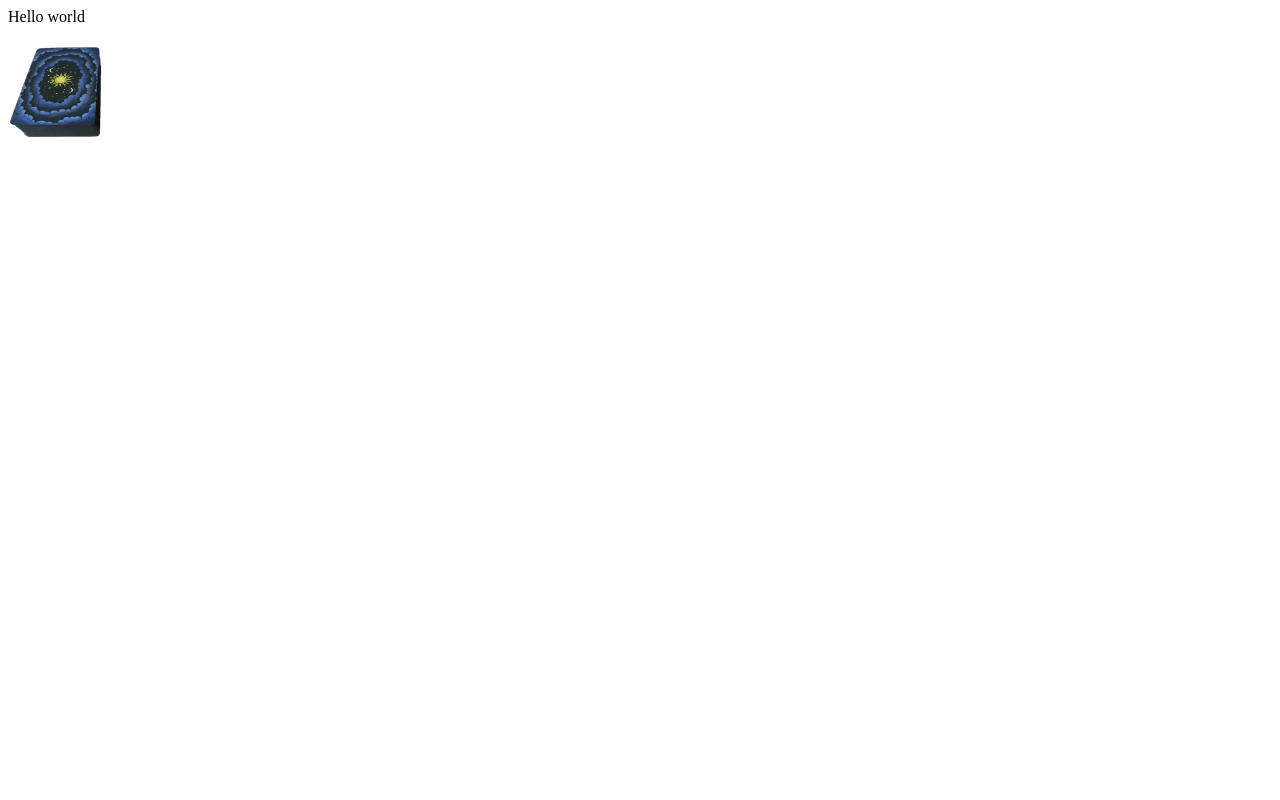
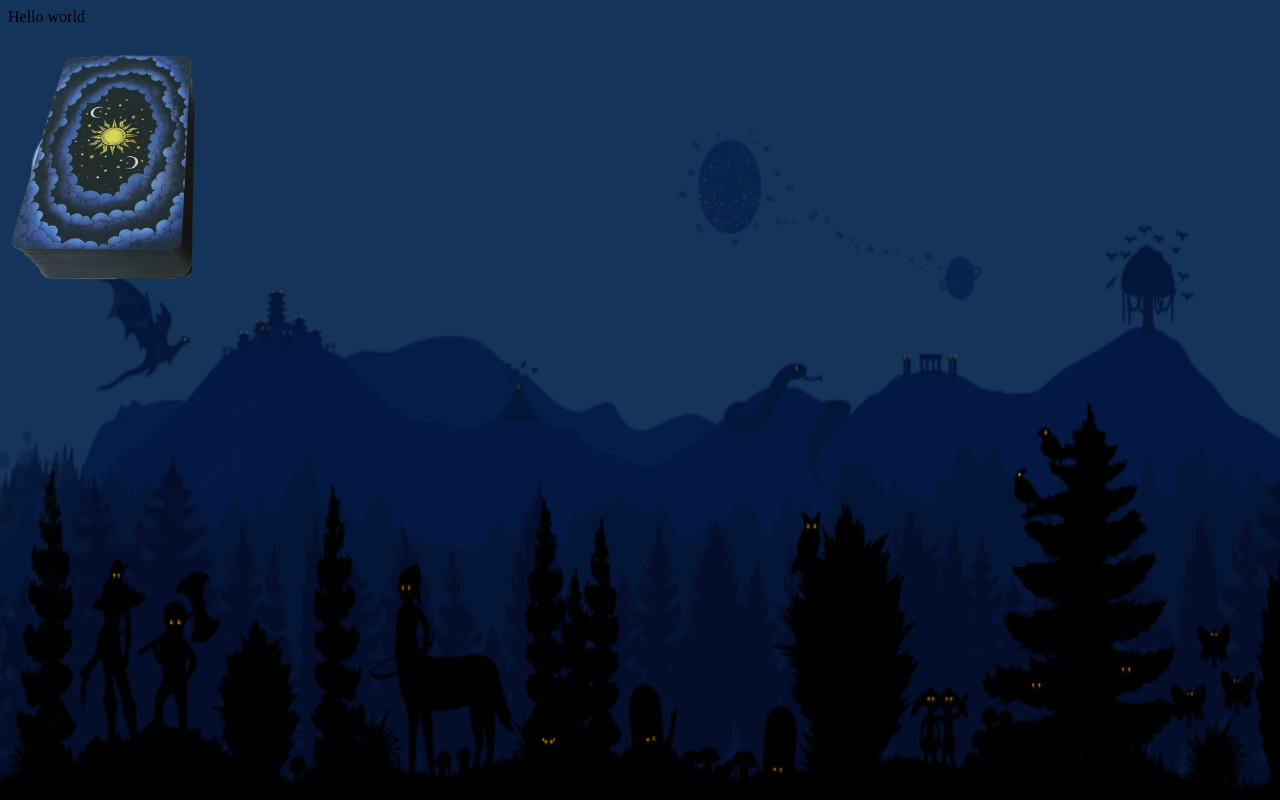
Before and after one commit to CristianaMartins/firstProjectTarot, a website: page index.html in a window 1280 px wide. Drawn offline with Linux system fonts and the light colour scheme.

Commit message:
background drew

```diff
--- /dev/null
+++ b/index.css
@@ -0,0 +1,13 @@
+html {
+  background: rgba(20, 52, 89, 1);
+  background-image: url(./bannerTop.png);
+  background-position: 89% 0%;
+  background-repeat: no-repeat;
+  background-size: 155vw 100vh;
+  width: 100vw;
+  height: 100vh;
+}
+.deck-image {
+  width: 200px;
+  height: 250px;
+}
--- a/index.html
+++ b/index.html
@@ -1,6 +1,9 @@
 <html>
+  <head>
+    <link rel="stylesheet" href="index.css" />
+  </head>
   <body>
     <p>Hello world</p>
-    <img src="./tarotDeck.png" width="100" height="100" />
+    <img class="deck-image" src="./tarotDeck.png" />
   </body>
 </html>
```
Also changed, not shown: bannerTop.png (added).
